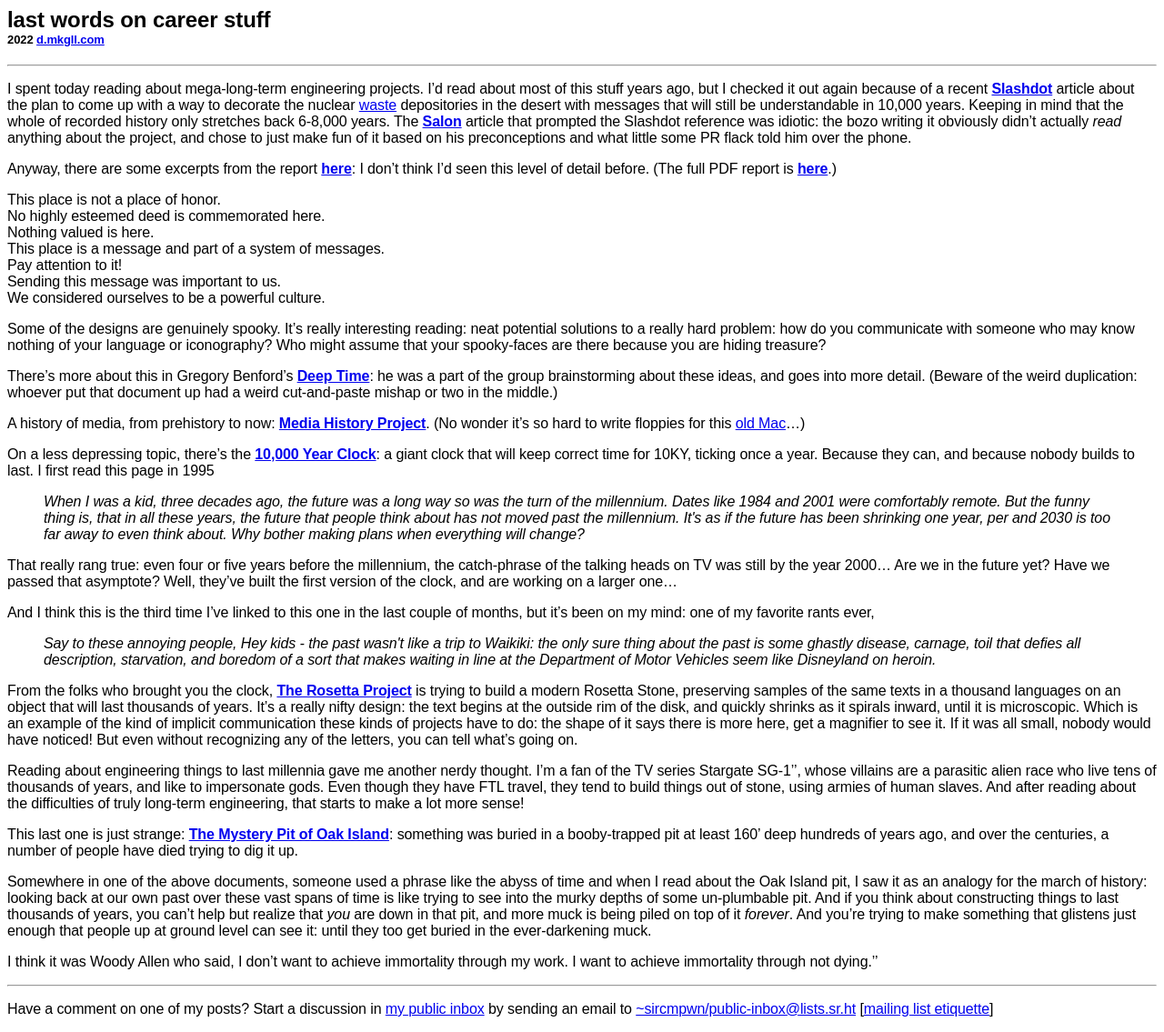
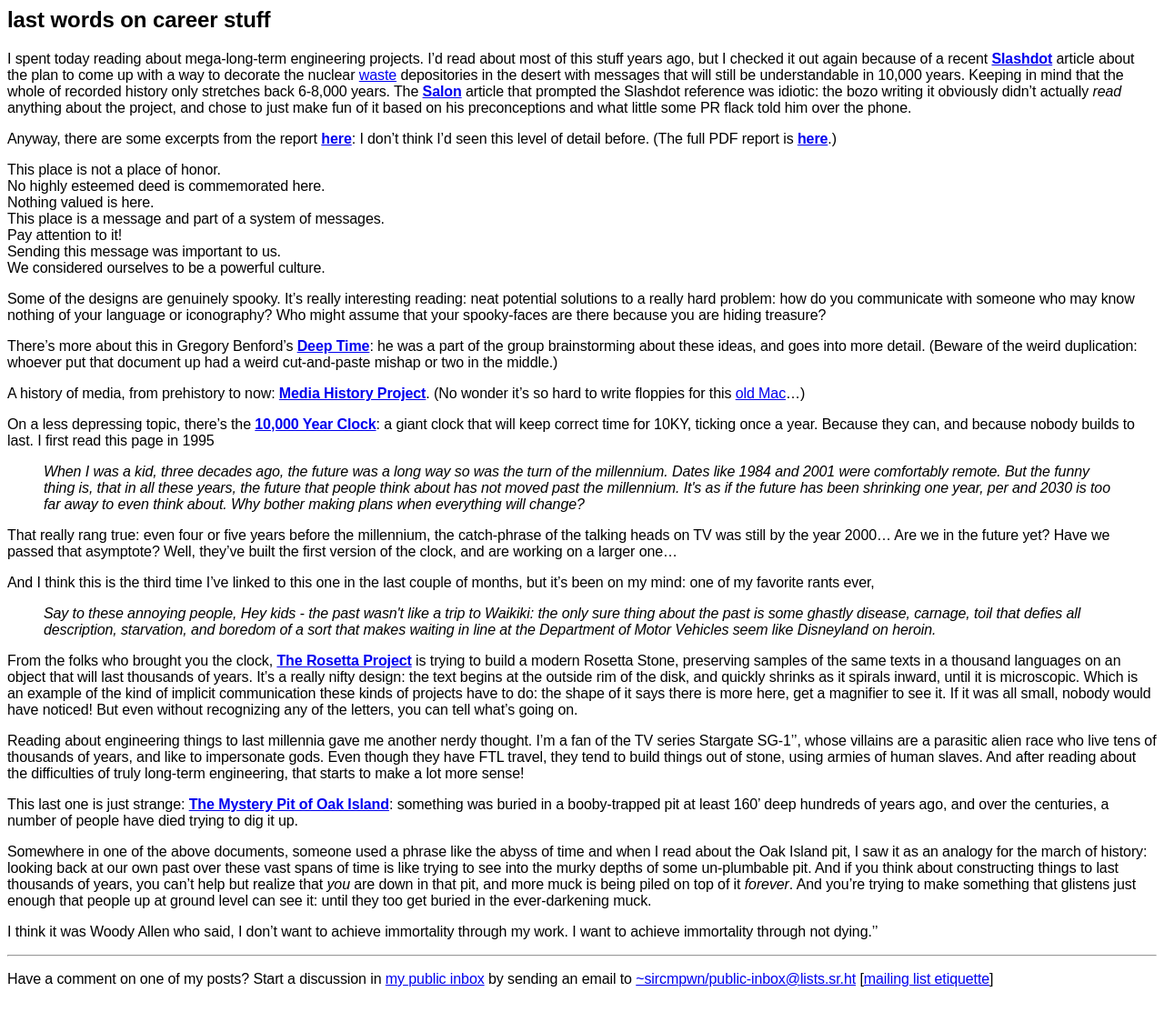
Before and after one commit to dmkgll/dmkgll, a Jekyll site: the page built from test.md, in a window 1280 px wide. Shown: the whole page at 91% size. Built offline with Jekyll 4.4.1, drawn with Linux system fonts in a browser that asks for light colours; after the commit the page ends 1102 px from its top, so only the background shows below that.

Commit message:
Update page.html

```diff
--- a/_layouts/page.html
+++ b/_layouts/page.html
@@ -9,12 +9,12 @@
 <body>
 <article>
 <h1>
-  {{ page.title}}<br>
-<font size="-1">
+  {{ page.title}}
+<!--<font size="-1">
  {{page.year}} <a href="./">d.mkgll.com</a>
- </font>
+ </font>-->
 </h1>
-<hr>
+
 
   {{ content}}
 
```
